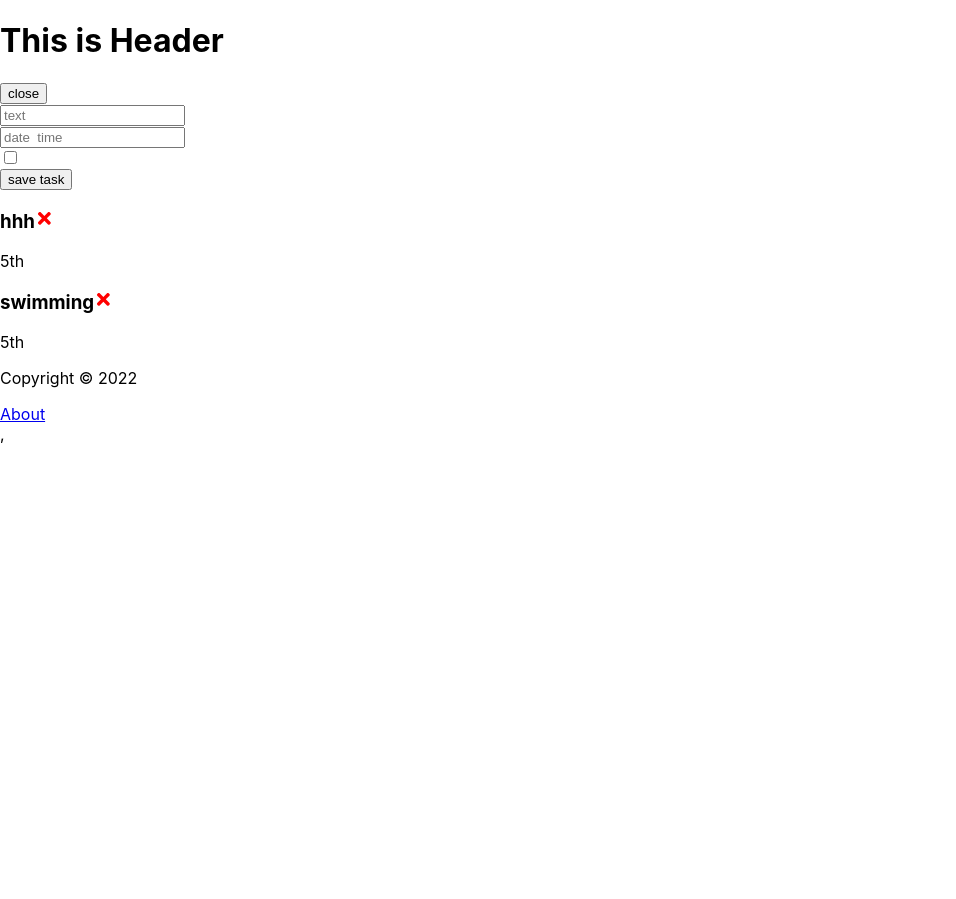
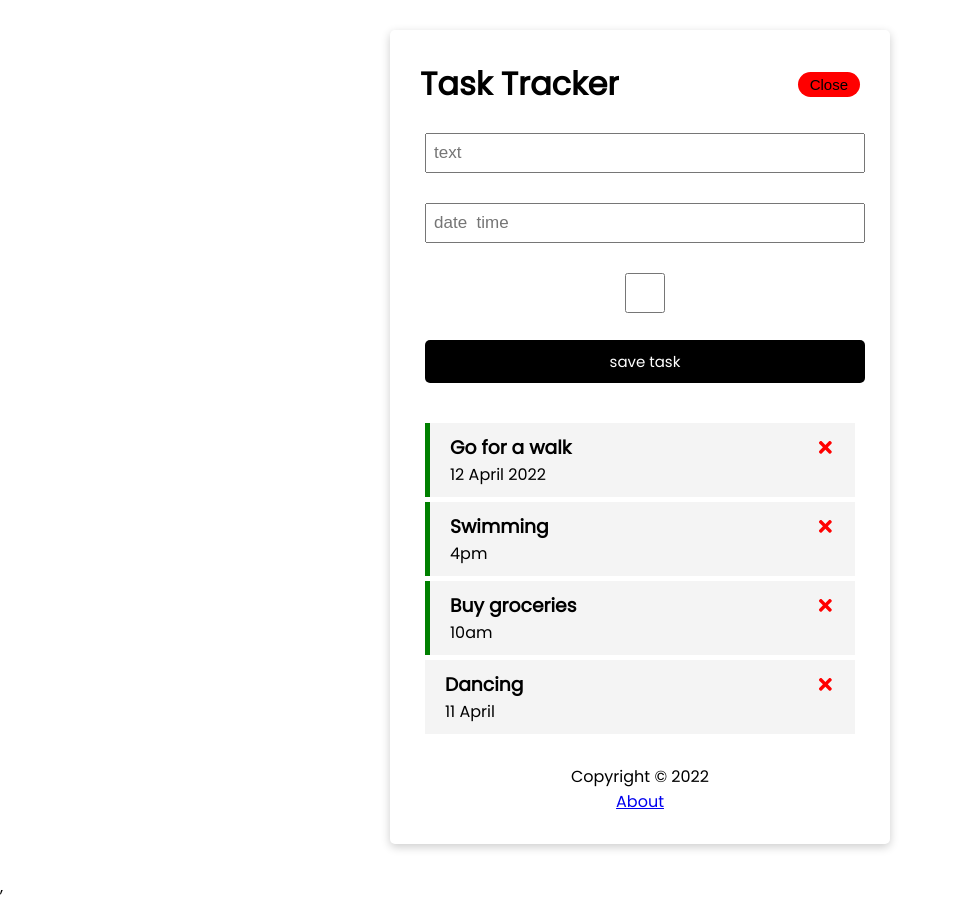
Before and after one commit to Jmagero/task-tracker, a React (Create React App) app: page / in a window 1280 px wide. Both pictures are taken after a click on the button "Add". Shown: the whole page, without its empty margins (0-956 px from the left). Before the commit the page ends 800 px from the top, so only its background shows below. Built offline with nearby package versions, Linux system fonts and the light colour scheme; data requests are answered from the project's data file.

Commit message:
Add style

```diff
--- a/db.json
+++ b/db.json
@@ -1,16 +1,28 @@
 {
   "tasks": [
     {
-      "text": "hhh",
-      "day": "5th",
+      "text": "Go for a walk",
+      "day": "12 April 2022",
       "reminder": true,
       "id": 1
     },
     {
-      "text": "swimming",
-      "day": "5th",
+      "text": "Swimming",
+      "day": "4pm",
       "reminder": true,
       "id": 2
+    },
+    {
+      "text": "Buy groceries ",
+      "day": "10am",
+      "reminder": true,
+      "id": 3
+    },
+    {
+      "text": "Dancing",
+      "day": "11 April",
+      "reminder": false,
+      "id": 4
     }
   ]
 }
--- a/src/App.css
+++ b/src/App.css
@@ -1,39 +1,42 @@
-.App {
+
+h1 {
+  overflow: hidden;
   text-align: center;
 }
 
-.App-logo {
-  height: 40vmin;
-  pointer-events: none;
+h1:before,
+h1:after {
+  background-color: #000;
+  content: "";
+  display: inline-block;
+  height: 1px;
+  position: relative;
+  vertical-align: middle;
+  width: 50%;
 }
 
-@media (prefers-reduced-motion: no-preference) {
-  .App-logo {
-    animation: App-logo-spin infinite 20s linear;
-  }
+h1:before {
+  right: 0.5em;
+  margin-left: -50%;
 }
 
-.App-header {
-  background-color: #282c34;
-  min-height: 100vh;
-  display: flex;
-  flex-direction: column;
-  align-items: center;
-  justify-content: center;
-  font-size: calc(10px + 2vmin);
-  color: white;
+h1:after {
+  left: 0.5em;
+  margin-right: -50%;
 }
 
-.App-link {
-  color: #61dafb;
+button {
+  border: none;
+  border-radius: 15px;
+  padding: 4px 12px;
+  color: white;
+  font-size: 15px;
 }
 
-@keyframes App-logo-spin {
-  from {
-    transform: rotate(0deg);
-  }
-
-  to {
-    transform: rotate(360deg);
-  }
-}
+/* form {
+  border: solid 1px black;
+  border-radius: 0;
+  width: 50%;
+  margin: 10px auto;
+  padding: 10px 0;
+} */
--- a/src/App.js
+++ b/src/App.js
@@ -61,7 +61,7 @@
       : task)));
   };
   return (
-    <div>
+    <div className="container">
       <Header showAddTask={showAddTask} onAdd={() => setShowAddTask(!showAddTask)} />
       <Routes>
         <Route
--- a/src/components/Header.js
+++ b/src/components/Header.js
@@ -5,13 +5,14 @@
 const Header = ({ showAddTask, onAdd }) => {
   const location = useLocation();
   return (
-    <header>
-      <h1>This is Header</h1>
+    <header className="header">
+      <h1 className="title">Task Tracker</h1>
       {location.pathname === '/'
      && (
      <Button
-       text={showAddTask ? 'close' : 'Add'}
-       color={showAddTask ? 'red' : 'green'}
+       text={showAddTask ? 'Close' : 'Add'}
+       bgColor={showAddTask ? 'red' : 'green'}
+       textColor={showAddTask ? 'black' : 'white'}
        onClick={onAdd}
      />
      )}
--- a/src/index.css
+++ b/src/index.css
@@ -1,27 +1,112 @@
-body {
+@import url('https://fonts.googleapis.com/css2?family=Poppins:wght@300;400&display=swap');
+
+* {
+  box-sizing: border-box;
   margin: 0;
-  font-family:
-    -apple-system,
-    BlinkMacSystemFont,
-    'Segoe UI',
-    'Roboto',
-    'Oxygen',
-    'Ubuntu',
-    'Cantarell',
-    'Fira Sans',
-    'Droid Sans',
-    'Helvetica Neue',
-    sans-serif;
-  -webkit-font-smoothing: antialiased;
-  -moz-osx-font-smoothing: grayscale;
+  padding: 0;
 }
 
-code {
-  font-family:
-    source-code-pro,
-    Menlo,
-    Monaco,
-    Consolas,
-    'Courier New',
-    monospace;
+body {
+  font-family: 'Poppins', sans-serif;
 }
+
+.container {
+  max-width: 500px;
+  margin: 30px auto;
+  overflow: auto;
+  min-height: 300px;
+  box-shadow: 0 3px 10px rgb(0 0 0 / 0.2);
+  padding: 30px;
+  border-radius: 5px;
+}
+
+.header {
+  display: flex;
+  justify-content: space-between;
+  align-items: center;
+  margin-bottom: 20px;
+}
+
+.btn {
+  display: inline-block;
+  background: #000;
+  color: #fff;
+  border: none;
+  padding: 10px 20px;
+  margin: 5px;
+  border-radius: 5px;
+  cursor: pointer;
+  text-decoration: none;
+  font-size: 15px;
+  font-family: inherit;
+}
+
+.btn:focus {
+  outline: none;
+}
+
+.btn:active {
+  transform: scale(0.98);
+}
+
+.btn-block {
+  display: block;
+  width: 100%;
+}
+
+.task {
+  background: #f4f4f4;
+  margin: 5px;
+  padding: 10px 20px;
+  cursor: pointer;
+}
+
+.task.reminder {
+  border-left: 5px solid green;
+}
+
+.task h3 {
+  display: flex;
+  align-items: center;
+  justify-content: space-between;
+}
+
+.add-form {
+  margin-bottom: 40px;
+}
+
+.form-control {
+  margin: 20px 0;
+}
+
+.form-control label {
+  display: block;
+}
+
+.form-control input {
+  width: 100%;
+  height: 40px;
+  margin: 5px;
+  padding: 3px 7px;
+  font-size: 17px;
+}
+
+.form-control-check {
+  display: flex;
+  align-items: center;
+  justify-content: space-between;
+}
+
+.form-control-check label {
+  flex: 1;
+}
+
+.form-control-check input {
+  flex: 2;
+  height: 20px;
+}
+
+footer {
+  margin-top: 30px;
+  text-align: center;
+}
```
